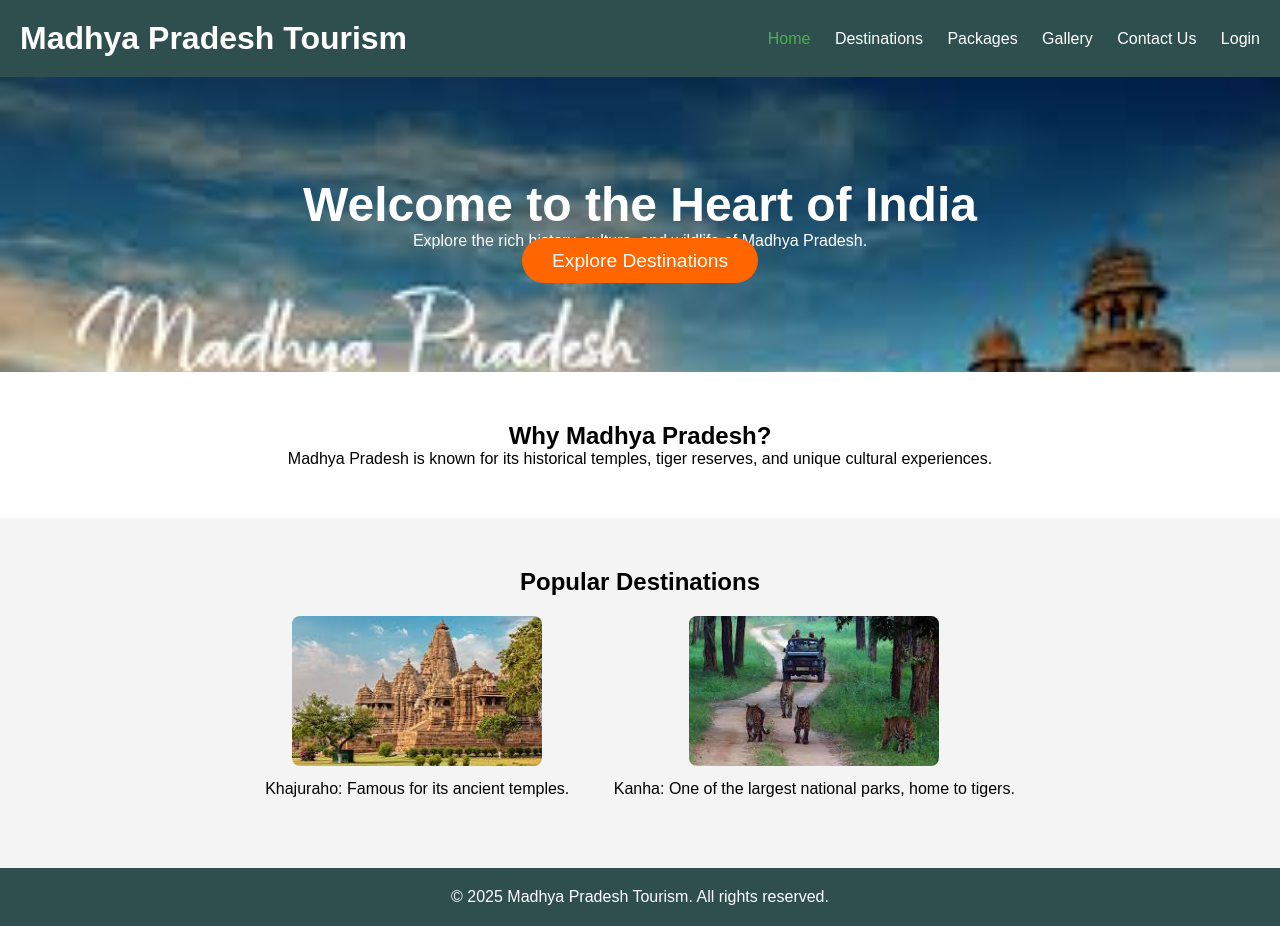
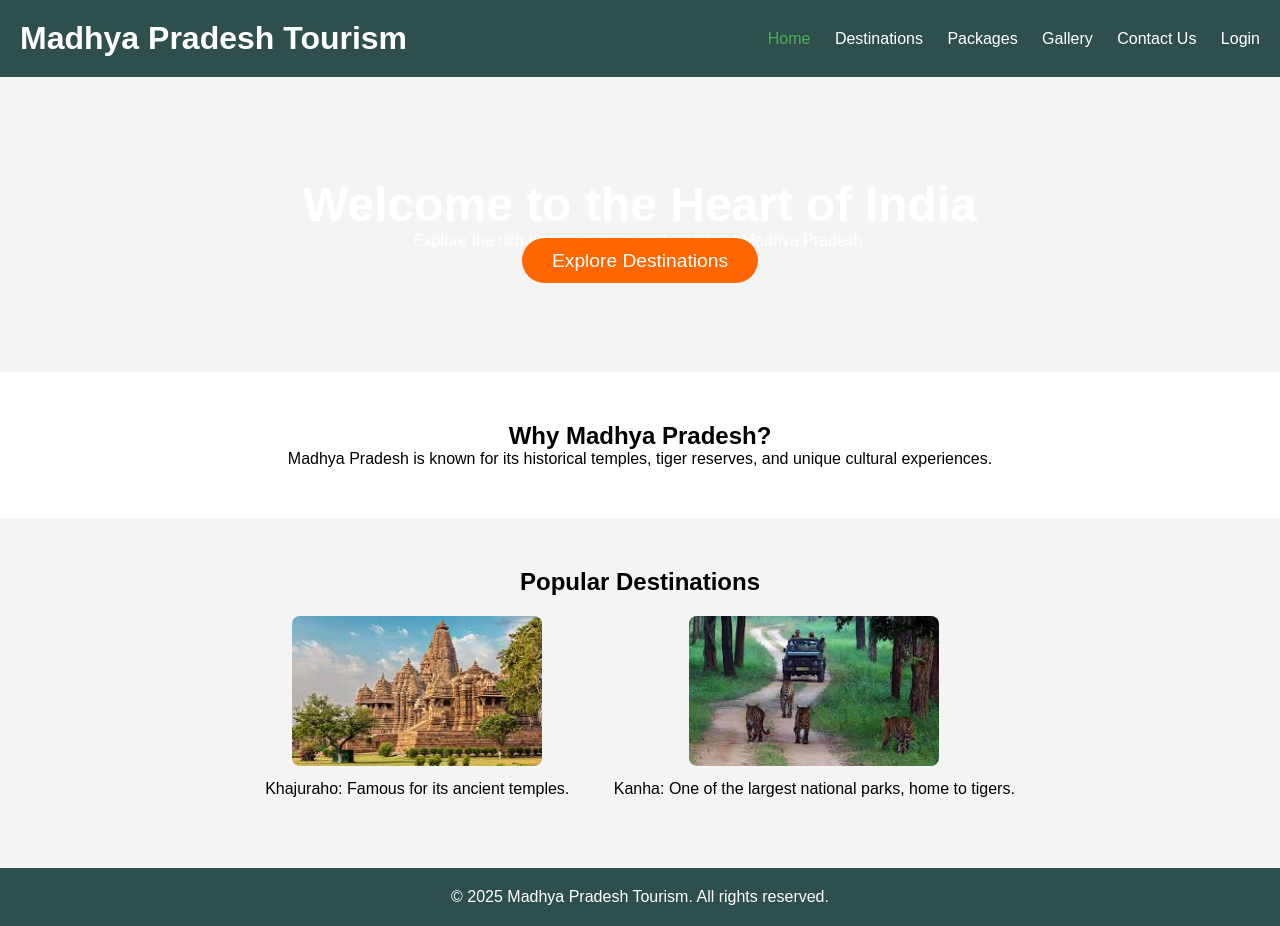
Before and after one commit to Chetan84tople/tourism, a website: page index.html in a window 1280 px wide. Drawn offline with Linux system fonts and the light colour scheme.

Commit message:
Update styles.css

```diff
--- a/styles.css
+++ b/styles.css
@@ -52,7 +52,7 @@ header nav ul li a.active {
 /* Hero Section */
 
 #hero {
-    background-image: url('mp.jpg');
+    background-image: url('');
     background-size: cover;
     color: white;
     text-align: center;
```
